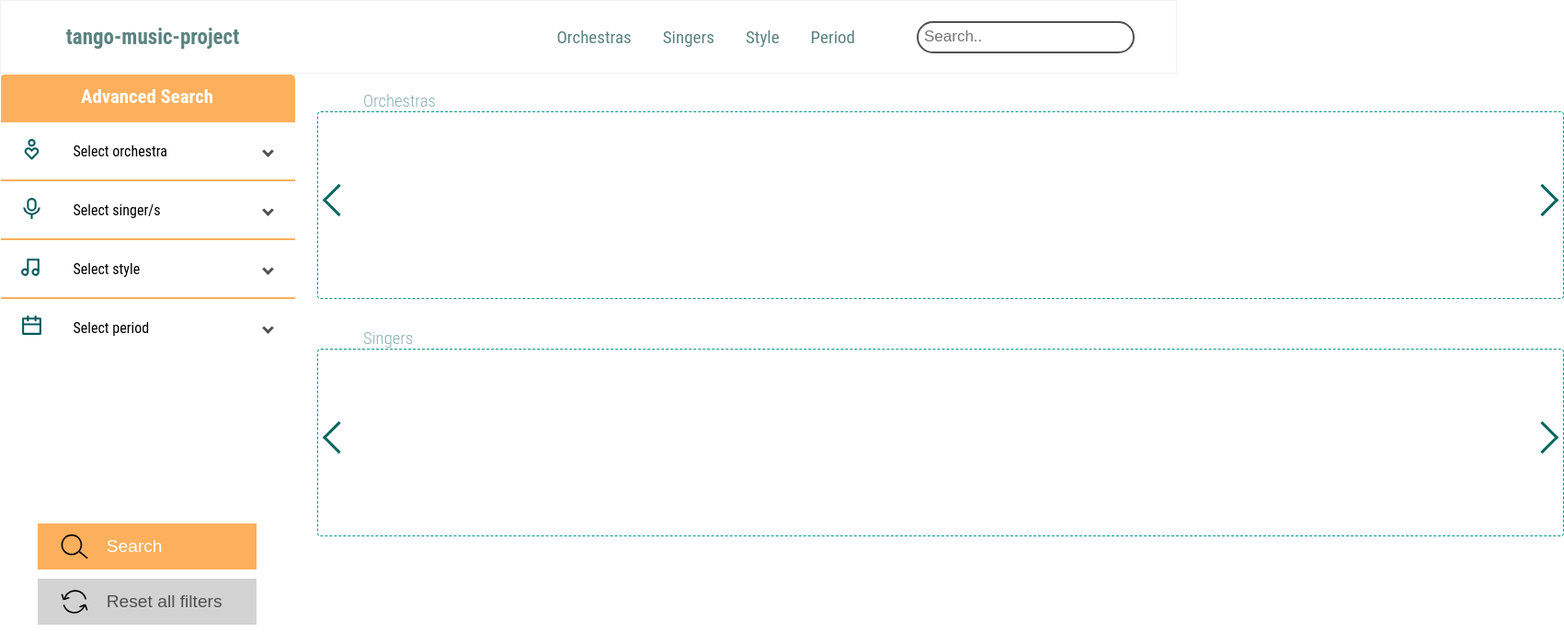
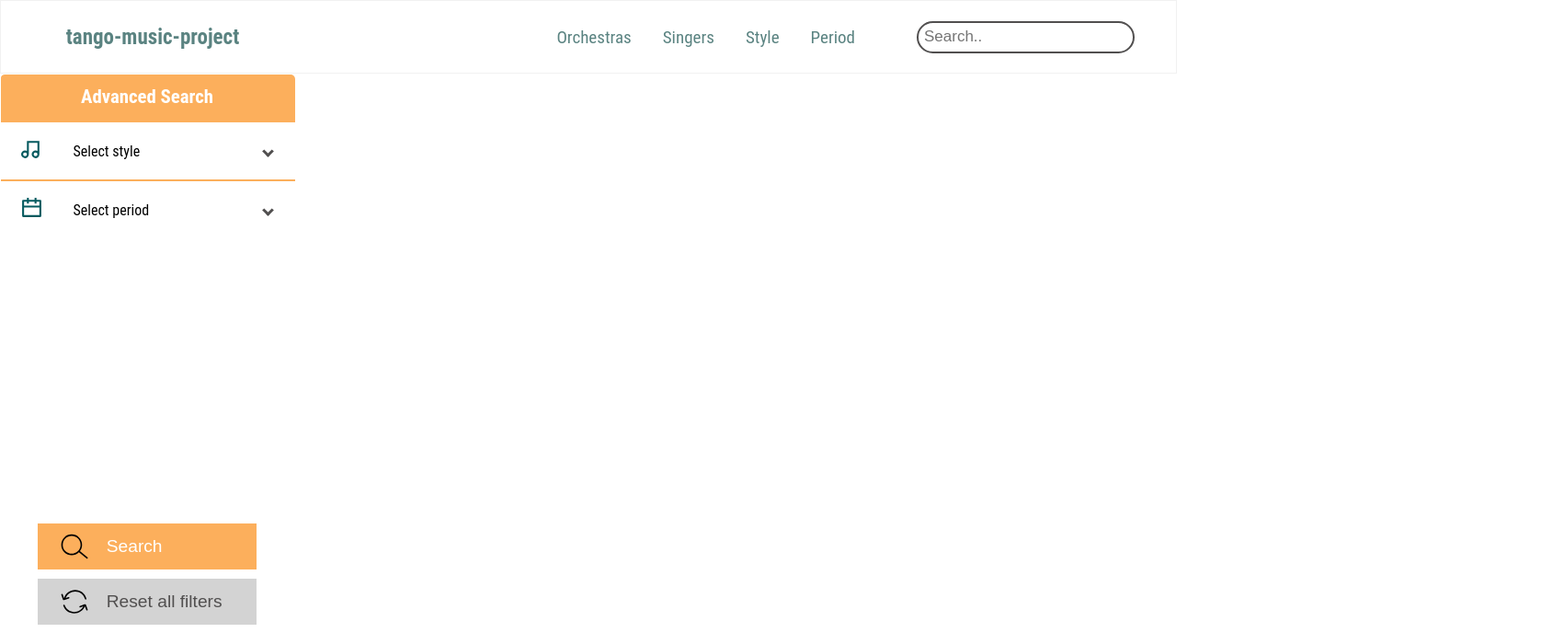
Before and after one commit to kolaroski/tango-music, a React app in the folder frontend/: page / in a window 1280 px wide. Shown: the top 700 px of the page at 92% size, 1701 px wide, since content can reach past the window. Built offline with nearby package versions, Linux system fonts and the light colour scheme; no server answers.

Commit message:
Refactor: Delete select orchestras, and delete card lists

```diff
--- a/frontend/src/App.tsx
+++ b/frontend/src/App.tsx
@@ -72,19 +72,10 @@ function App() {
   ]);
 
   // Maps initial values
-  let initialFOMap = initializeMap(allOrquestras);
-  let initialFSMap = initializeMap(allSingers);
   const initialFStyleMap = initializeMap(allStyles);
   const initialFPMap = initializeMap(allPeriods);
 
   // Map hooks
-  const [filterOrquestrasMap, filterOrquestrasActions] = useMap<
-    string,
-    boolean
-  >(initialFOMap);
-  const [filterSingersMap, filterSingersActions] = useMap<string, boolean>(
-    initialFSMap
-  );
   const [filterStyleMap, filterStyleActions] = useMap<string, boolean>(
     initialFStyleMap
   );
@@ -92,20 +83,8 @@ function App() {
     initialFPMap
   );
 
-  useEffect(() => {
-    initialFOMap = initializeMap(allOrquestras);
-    filterOrquestrasActions.setAll(initialFOMap);
-  }, [allOrquestras]);
-
-  useEffect(() => {
-    initialFSMap = initializeMap(allSingers);
-    filterSingersActions.setAll(initialFSMap);
-  }, [allSingers]);
-
   // RESET ALL MAPS
   const onResetAllFilters = () => {
-    setMapFalse(filterOrquestrasMap, filterOrquestrasActions.setAll);
-    setMapFalse(filterSingersMap, filterSingersActions.setAll);
     setMapFalse(filterStyleMap, filterStyleActions.setAll);
     setMapFalse(filterPeriodMap, filterPeriodActions.setAll);
   };
@@ -114,14 +93,6 @@ function App() {
     <div>
       <NavBar />
       <SideBar
-        orchestrasOptions={{
-          optionsSetter: filterOrquestrasActions.set,
-          checkedFilters: filterOrquestrasMap,
-        }}
-        singersOptions={{
-          optionsSetter: filterSingersActions.set,
-          checkedFilters: filterSingersMap,
-        }}
         stylesOptions={{
           optionsSetter: filterStyleActions.set,
           checkedFilters: filterStyleMap,
@@ -133,14 +104,6 @@ function App() {
         resetAllFilters={onResetAllFilters}
       />
       <div className="main-content">
-        <div>
-          <h3 className="cardlistHeading">Orchestras</h3>
-          <CardList titles={allOrquestras} />
-        </div>
-        <div>
-          <h3 className="cardlistHeading">Singers</h3>
-          <CardList titles={allSingers} />
-        </div>
       </div>
       <Footer />
     </div>
--- a/frontend/src/containers/SideBar.tsx
+++ b/frontend/src/containers/SideBar.tsx
@@ -1,9 +1,6 @@
-import { useState } from "react";
 import CategoryItem from "../components/CategoryItem";
 import Button from "../components/Button";
 import {
-  OrchestraIcon,
-  SingersIcon,
   StyleIcon,
   PeriodIcon,
 } from "../assets/SideBarIcons";
@@ -15,16 +12,12 @@ interface OptionsCoreItem {
 }
 
 export interface SideBarProps {
-  orchestrasOptions: OptionsCoreItem;
-  singersOptions: OptionsCoreItem;
   stylesOptions: OptionsCoreItem;
   periodsOptions: OptionsCoreItem;
   resetAllFilters: () => void;
 }
 
 const SideBar: React.FC<SideBarProps> = ({
-  orchestrasOptions,
-  singersOptions,
   stylesOptions,
   periodsOptions,
   resetAllFilters,
@@ -34,16 +27,6 @@ const SideBar: React.FC<SideBarProps> = ({
     heading: string;
     optionsCoreItem: OptionsCoreItem;
   }> = [
-    {
-      icon: <OrchestraIcon color="#055a5f" size={25} />,
-      heading: "Select orchestra",
-      optionsCoreItem: orchestrasOptions,
-    },
-    {
-      icon: <SingersIcon color="#055a5f" size={25} />,
-      heading: "Select singer/s",
-      optionsCoreItem: singersOptions,
-    },
     {
       icon: <StyleIcon color="#055a5f" size={25} />,
       heading: "Select style",
```
